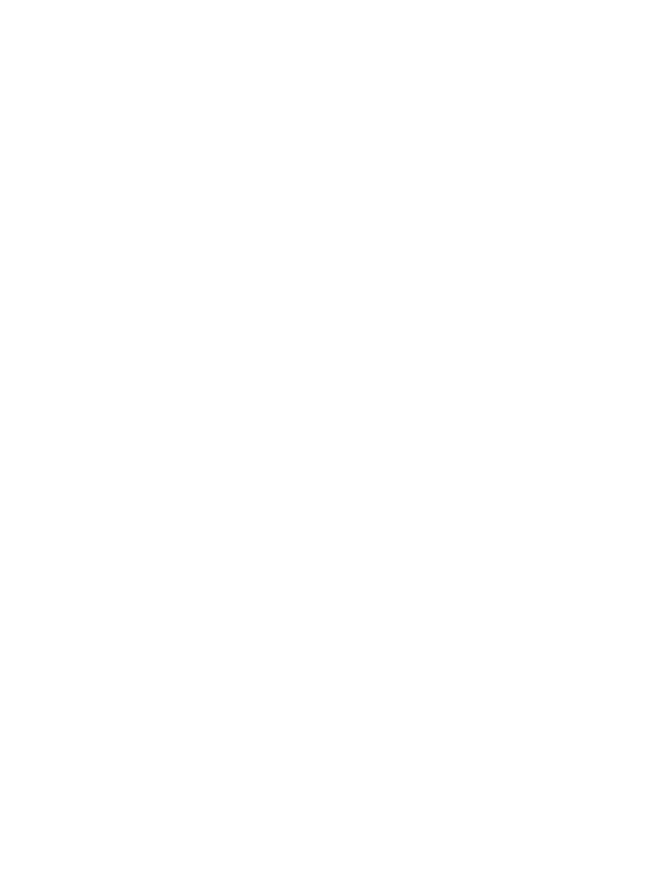
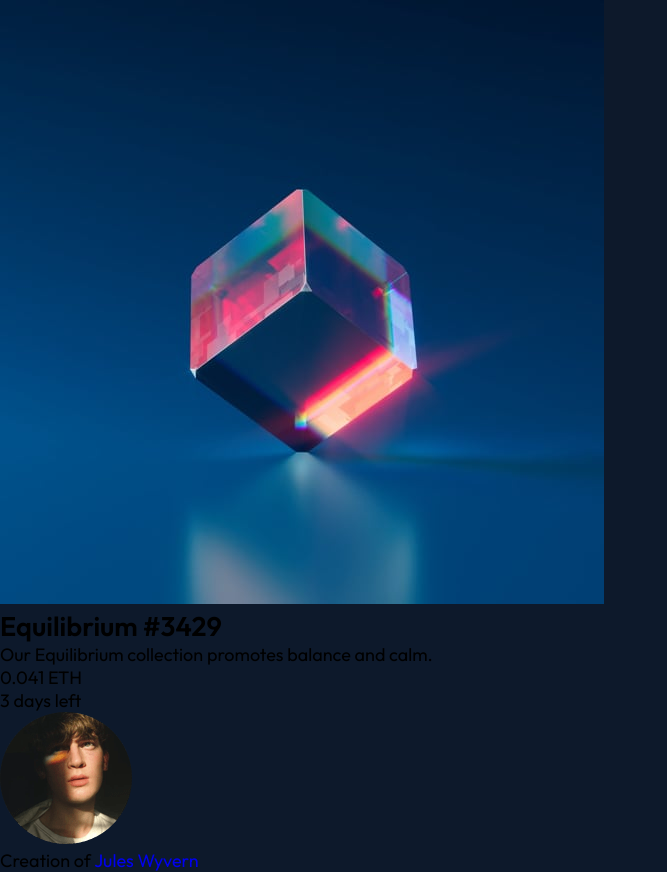
Before and after one commit to gabrielneoob/NFT-card, a plain HTML site: page index.html in a window 1280 px wide. Shown: the whole page, without its empty margins (0-667 px from the left). Before the commit the page ends 800 px from the top, so only its background shows below. Drawn offline with Linux system fonts and the light colour scheme.

Commit message:
fit: html nft-card

```diff
--- /dev/null
+++ b/assest/css/body.css
@@ -0,0 +1,8 @@
+body {
+  background: var(--main-bg);
+  height: 100vh;
+}
+
+#nft-card {
+  display: grid;
+}
--- a/assest/css/global.css
+++ b/assest/css/global.css
@@ -7,6 +7,15 @@
   font-family: "Outfit", sans-serif;
 }
 
+html {
+  font-size: var(--p-size);
+}
+
 :root {
   --p-size: 18px;
 }
+
+img {
+  max-width: 100%;
+  height: auto;
+}
--- a/assest/css/style.css
+++ b/assest/css/style.css
@@ -1,2 +1,3 @@
 @import "./colors.css";
 @import "./global.css";
+@import "./body.css";
--- a/index.html
+++ b/index.html
@@ -13,6 +13,29 @@
   </head>
 
   <body>
+    <section>
+      <main id="nft-card">
+        <div id="nft-img">
+          <img src="./assest/images/image-equilibrium.jpg" alt="a">
+        </div>
+        <h1>Equilibrium #3429</h1>
+        <p>Our Equilibrium collection promotes balance and calm.</p>
+        <div id="price-days">
+          <div class="price">
+            0.041 ETH
+          </div>
 
+          <div class="days">
+            3 days left
+          </div>
+        </div>
+        <div class="creator">
+          <div class="creator-img">
+            <img src="./assest/images/image-avatar.png" alt="image of Jules Wyvern">
+          </div>
+          <span>Creation of <a href="#">Jules Wyvern</a></span>
+        </div>
+      </main>
+    </section>
   </body>
 </html>
```
